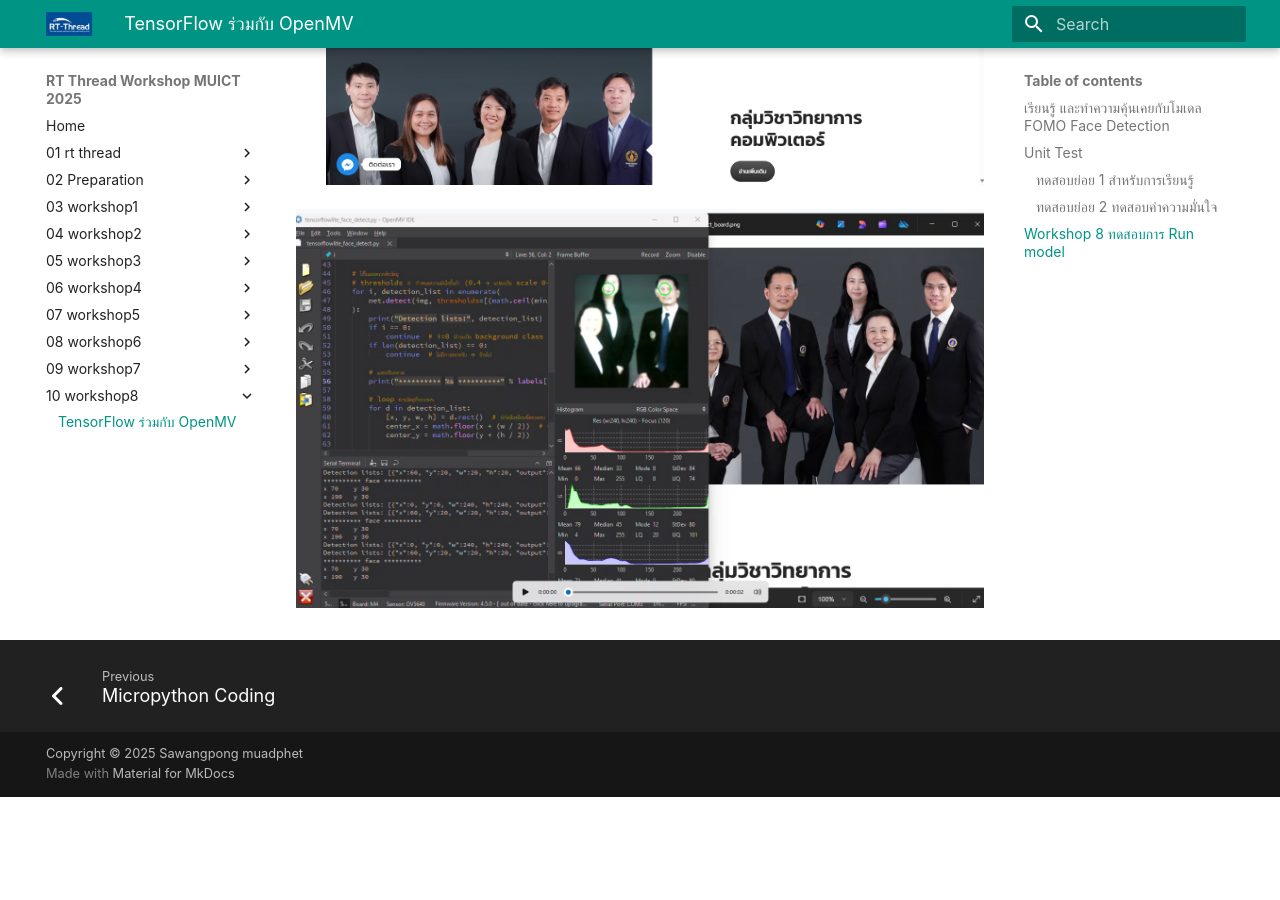
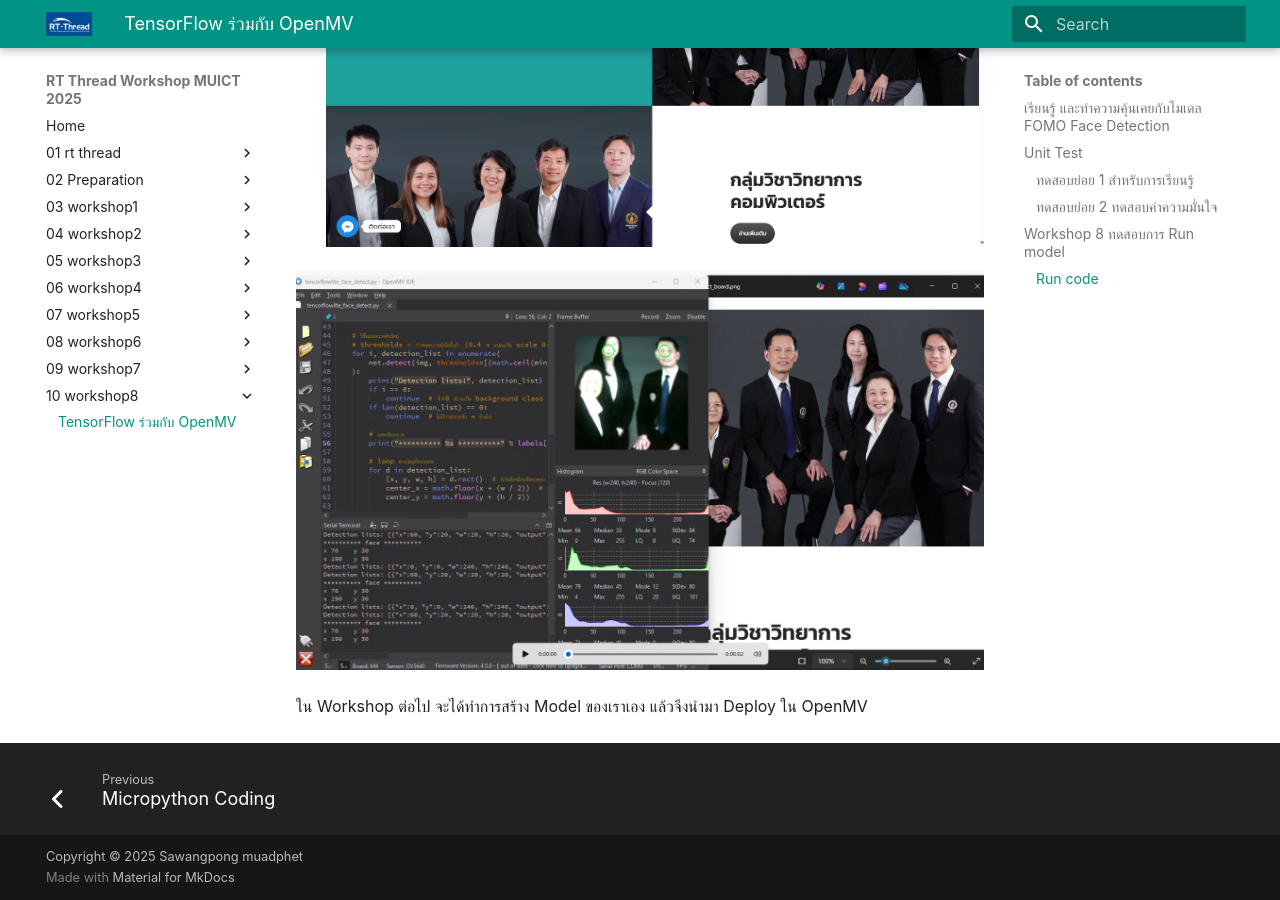
Before and after one commit to thaicodeorg/rt-thread-workshop, an MkDocs documentation site: the page built from docs/10_workshop8/workshop8.md, in a window 1280 px wide and 900 px high, scrolled down 5350 px. Built offline with MkDocs 1.6.1 and Material for MkDocs 9.7.7, drawn with Linux system fonts in a browser that asks for light colours; some web fonts are replaced; before the commit the page ends 6147 px from its top, so only the background shows below that.

Commit message:
Edit Workshop8

````diff
--- a/docs/10_workshop8/workshop8.md
+++ b/docs/10_workshop8/workshop8.md
@@ -131,6 +131,8 @@
 
 ```
 
+### Run code
+
 - กดปุ่ม Connect และ Play
 - วิธีการทดสอบ ให้ใช้วธีการเปิด Browser เพื่อทำการค้นหา รูปภาพที่หน้าบุคคล แล้วจึงใช้ กล้องส่องไปยังรูป ดังกล่าว
 - การแปลผลให้ดูที่ Terminal ที่มีการแสดงผลออกมา
@@ -138,3 +140,5 @@
 ![](./images/8_muict_board.png)
 
 ![](./images/detect.png)
+
+ใน Workshop ต่อไป จะได้ทำการสร้าง Model ของเราเอง แล้วจึงนำมา Deploy ใน OpenMV
````
